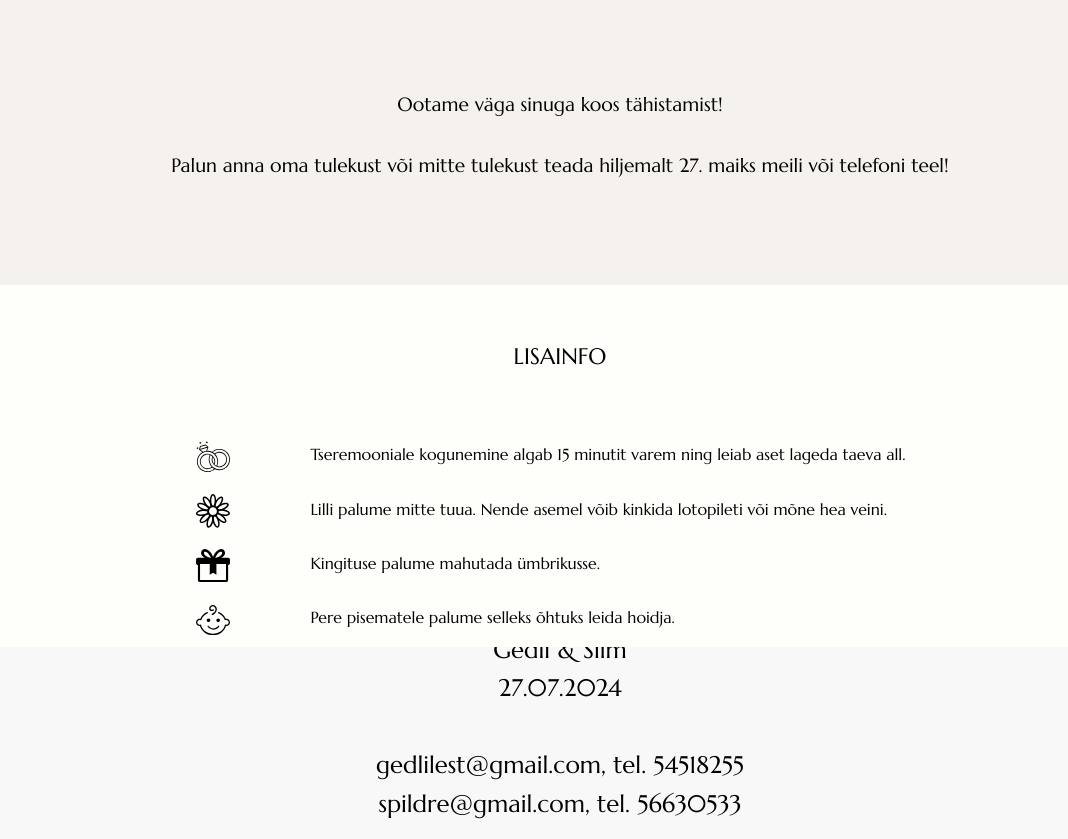
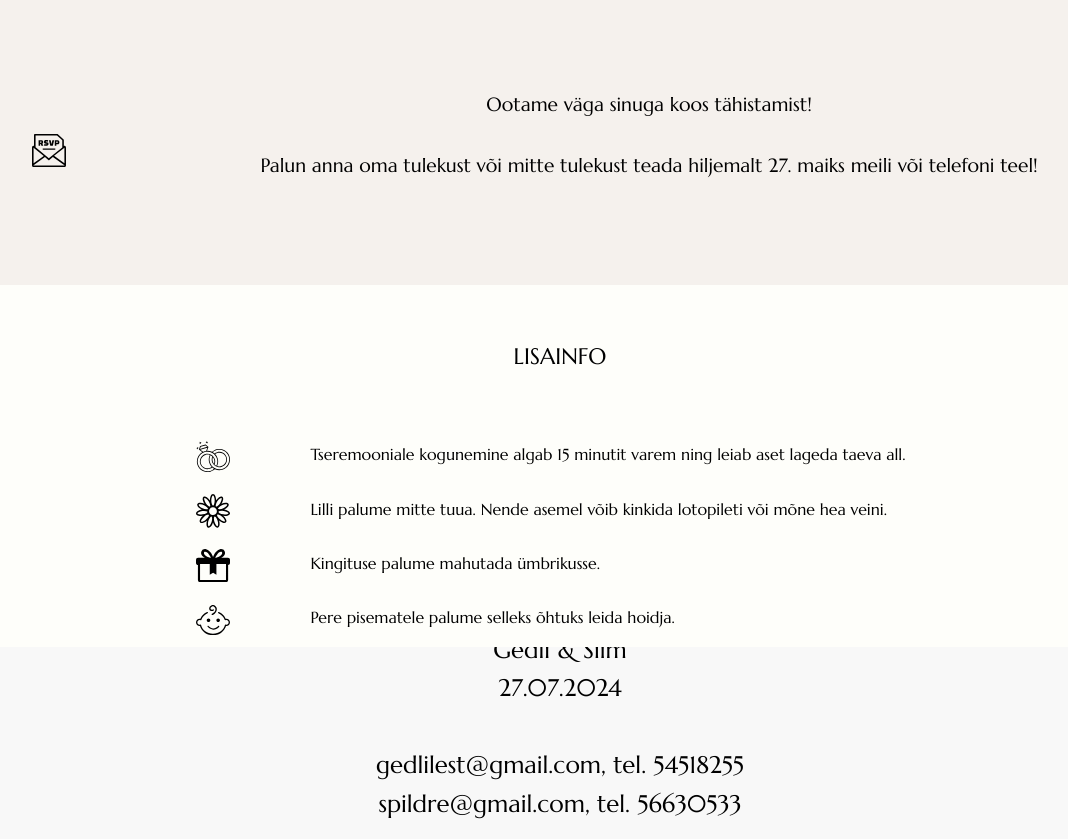
Before and after one commit to siimpildre/wedding-page, a Vue app: page / in a window 1280 px wide. Shown: the part 1640-2479 px from the top of the page, without its empty margins (80-1148 px from the left). Built offline with nearby package versions, Linux system fonts and the light colour scheme; a web font is replaced by a local one.

Commit message:
RSVP icon added

```diff
--- /dev/null
+++ b/src/components/IconItemRsvp.vue
@@ -0,0 +1,73 @@
+<template>
+    <div class="items">
+      <i>
+        <slot name="icon"></slot>
+      </i>
+    </div>
+  </template>
+
+<style scoped>
+
+  .items {
+    margin-top: 2rem;
+    display: grid;
+    justify-content: center;
+    position: relative;
+    align-items: center;
+  }
+
+  i {
+    display: flex;
+    place-items: center;
+    place-content: center;
+    width: 32px;
+    height: 32px;
+  }
+
+  @media (min-width: 1024px) {
+    .items {
+      margin-top: 0;
+      padding: 0.4rem 0 1rem calc(var(--section-gap) / 2);
+    }
+
+    i {
+      top: calc(50% - 25px);
+      left: -26px;
+      position: absolute;
+      border: 1px solid var(--color-border);
+      border-radius: 8px;
+      width: 50px;
+      height: 50px;
+      padding: 0.5rem;
+    }
+  /*
+    .items:before {
+      content: ' ';
+      border-left: 1px solid var(--color-border);
+      position: absolute;
+      left: 0;
+      bottom: calc(50% + 25px);
+      height: calc(50% - 25px);
+    }
+
+    .items:after {
+      content: ' ';
+      border-left: 1px solid var(--color-border);
+      position: absolute;
+      left: 0;
+      top: calc(50% + 25px);
+      height: calc(50% - 25px);
+    }
+
+    .items:first-of-type:before {
+      display: none;
+    }
+
+    .items:last-of-type:after {
+      display: none;
+    }
+
+*/
+
+  }
+</style>
--- a/src/components/TheRsvp.vue
+++ b/src/components/TheRsvp.vue
@@ -1,9 +1,16 @@
 <script setup>
 import WelcomeItem from './WelcomeItem.vue'
+import IconItemRsvp from './IconItemRsvp.vue';
+import IconRsvp from './icons/IconRsvp.vue';
 
 </script>
 
 <template>
+    <IconItemRsvp>
+        <template #icon>
+            <IconRsvp />
+        </template>
+    </IconItemRsvp>
     <WelcomeItem>
         Ootame väga sinuga koos tähistamist!
         <br>
```
